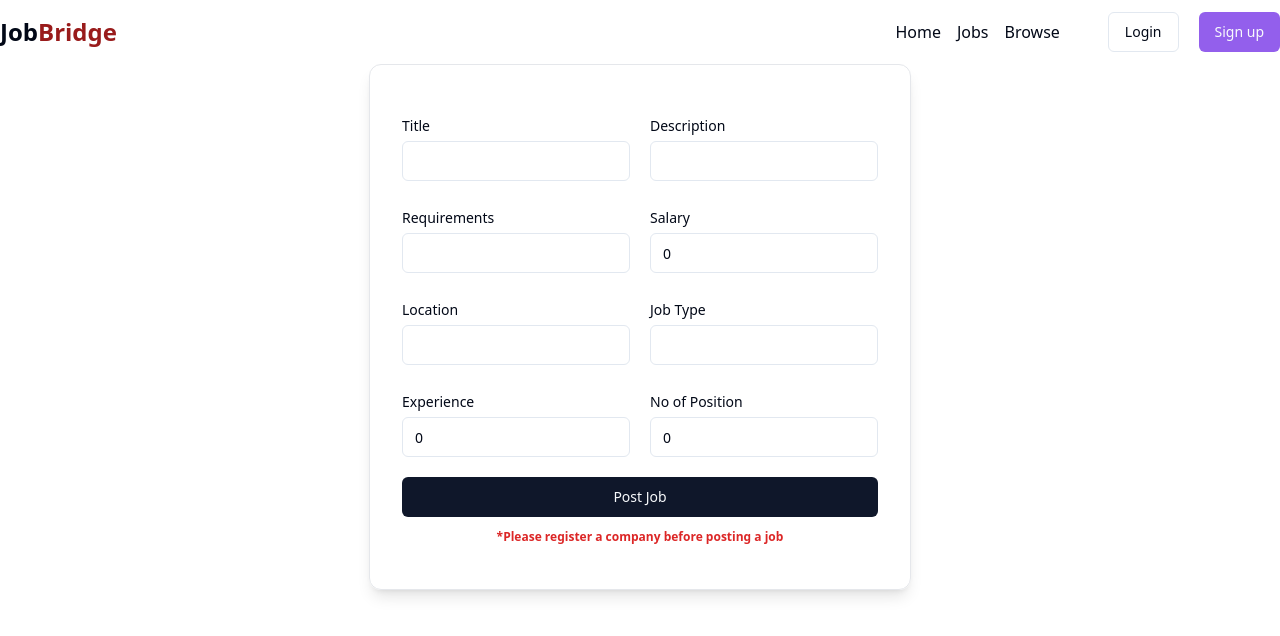
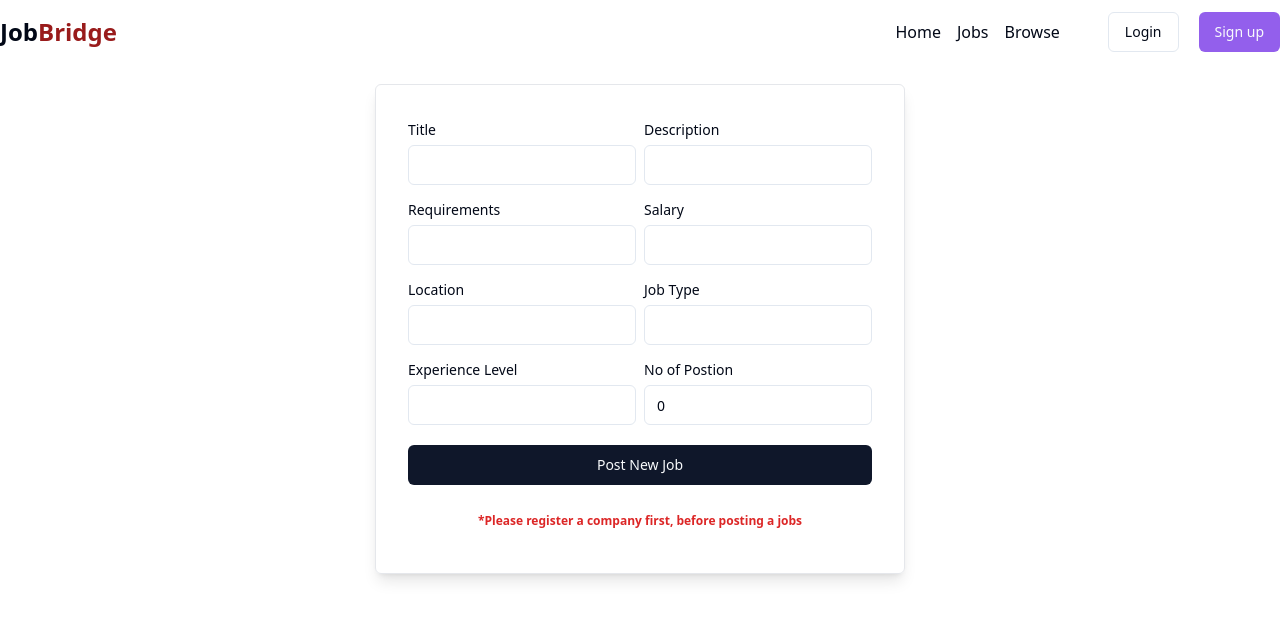
Before and after one commit to priyan2003/JobBridge, a React (Vite) app in the folder FrontEnd/: page /admin/job/post in a window 1280 px wide. Shown: the top 636 px of the page. Built offline with nearby package versions, Linux system fonts and the light colour scheme.

Commit message:
Make jobs of admin dynamic

```diff
--- a/FrontEnd/src/components/Admin/PostJob.jsx
+++ b/FrontEnd/src/components/Admin/PostJob.jsx
@@ -1,39 +1,75 @@
-import React, { useState } from "react";
-import { Label } from "../ui/label";
-import { Input } from "../ui/input";
-import { Button } from "../ui/button";
-import { useSelector } from "react-redux";
-import { Select, SelectContent, SelectGroup, SelectItem, SelectTrigger, SelectValue } from "../ui/select";
-const companyArray = [];
+import { useState } from 'react'
+import { Label } from '../ui/label'
+import { Input } from '../ui/input'
+import { Button } from '../ui/button'
+import { useSelector } from 'react-redux'
+import { Select, SelectContent, SelectGroup, SelectItem, SelectTrigger, SelectValue } from '../ui/select'
+import axios from 'axios'
+import { JOB_API_END_POINT } from '@/utils/constants'
+import { toast } from 'sonner'
+import { useNavigate } from 'react-router-dom'
+import { Loader2 } from 'lucide-react'
+
+
 const PostJob = () => {
     const [input, setInput] = useState({
         title: "",
         description: "",
         requirements: "",
-    salary: 0,
+        salary: "",
         location: "",
         jobType: "",
-    experience: 0,
+        experience: "",
         position: 0,
-    companyId: "",
+        companyId: ""
     });
+    const [loading, setLoading]= useState(false);
+    const navigate = useNavigate();
+
+    const { companies } = useSelector(store => store.company);
     const changeEventHandler = (e) => {
-    setInput({ ...input, [e.target.name]: [e.target.value] });
+        setInput({ ...input, [e.target.name]: e.target.value });
     };
-  const {companies} = useSelector(store => store.company)
+
+    const selectChangeHandler = (value) => {
+        const selectedCompany = companies.find((company)=> company.name.toLowerCase() === value);
+        setInput({...input, companyId:selectedCompany._id});
+    };
+
+    const submitHandler = async (e) => {
+        e.preventDefault();
+        try {
+            setLoading(true);
+            const res = await axios.post(`${JOB_API_END_POINT}/post`, input,{
+                headers:{
+                    'Content-Type':'application/json'
+                },
+                withCredentials:true
+            });
+            if(res.data.success){
+                toast.success(res.data.message);
+                navigate("/admin/jobs");
+            }
+        } catch (error) {
+            toast.error(error.response.data.message);
+        } finally{
+            setLoading(false);
+        }
+    }
+
     return (
         <div>
-      <div className="flex items-center justify-center w-screen">
-        <form action="" className="p-8 max-w-4xl border border-gray-200 shadow-lg rounded-xl">
-        <div className="grid grid-cols-2 gap-5 my-4">
+            <div className='flex items-center justify-center w-screen my-5'>
+                <form onSubmit = {submitHandler} className='p-8 max-w-4xl border border-gray-200 shadow-lg rounded-md'>
+                    <div className='grid grid-cols-2 gap-2'>
                         <div>
                             <Label>Title</Label>
                             <Input
                                 type="text"
                                 name="title"
-              className="focus-visible:ring-offset-0 focus-visible:ring-0 my-1"
                                 value={input.title}
                                 onChange={changeEventHandler}
+                                className="focus-visible:ring-offset-0 focus-visible:ring-0 my-1"
                             />
                         </div>
                         <div>
@@ -41,9 +77,9 @@ const PostJob = () => {
                             <Input
                                 type="text"
                                 name="description"
-              className="focus-visible:ring-offset-0 focus-visible:ring-0 my-1"
                                 value={input.description}
                                 onChange={changeEventHandler}
+                                className="focus-visible:ring-offset-0 focus-visible:ring-0 my-1"
                             />
                         </div>
                         <div>
@@ -51,19 +87,19 @@ const PostJob = () => {
                             <Input
                                 type="text"
                                 name="requirements"
-              className="focus-visible:ring-offset-0 focus-visible:ring-0 my-1"
                                 value={input.requirements}
                                 onChange={changeEventHandler}
+                                className="focus-visible:ring-offset-0 focus-visible:ring-0 my-1"
                             />
                         </div>
                         <div>
                             <Label>Salary</Label>
                             <Input
-              type="number"
+                                type="text"
                                 name="salary"
-              className="focus-visible:ring-offset-0 focus-visible:ring-0 my-1"
                                 value={input.salary}
                                 onChange={changeEventHandler}
+                                className="focus-visible:ring-offset-0 focus-visible:ring-0 my-1"
                             />
                         </div>
                         <div>
@@ -71,9 +107,9 @@ const PostJob = () => {
                             <Input
                                 type="text"
                                 name="location"
-              className="focus-visible:ring-offset-0 focus-visible:ring-0 my-1"
                                 value={input.location}
                                 onChange={changeEventHandler}
+                                className="focus-visible:ring-offset-0 focus-visible:ring-0 my-1"
                             />
                         </div>
                         <div>
@@ -81,62 +117,63 @@ const PostJob = () => {
                             <Input
                                 type="text"
                                 name="jobType"
-              className="focus-visible:ring-offset-0 focus-visible:ring-0 my-1"
                                 value={input.jobType}
                                 onChange={changeEventHandler}
+                                className="focus-visible:ring-offset-0 focus-visible:ring-0 my-1"
                             />
                         </div>
                         <div>
-            <Label>Experience</Label>
+                            <Label>Experience Level</Label>
                             <Input
-              type="number"
+                                type="text"
                                 name="experience"
-              className="focus-visible:ring-offset-0 focus-visible:ring-0 my-1"
                                 value={input.experience}
                                 onChange={changeEventHandler}
+                                className="focus-visible:ring-offset-0 focus-visible:ring-0 my-1"
                             />
                         </div>
                         <div>
-            <Label>No of Position</Label>
+                            <Label>No of Postion</Label>
                             <Input
                                 type="number"
                                 name="position"
-              className="focus-visible:ring-offset-0 focus-visible:ring-0 my-1"
                                 value={input.position}
                                 onChange={changeEventHandler}
+                                className="focus-visible:ring-offset-0 focus-visible:ring-0 my-1"
                             />
                         </div>
                         {
                             companies.length > 0 && (
-                <Select className="focus-visible:ring-offset-0 focus-visible:ring-0 my-1">
-                    <SelectTrigger className="focus-visible:ring-offset-0 focus-visible:ring-0 my-1">
-                        <SelectValue placeholder="Select company" />
+                                <Select onValueChange={selectChangeHandler}>
+                                    <SelectTrigger className="w-[180px]">
+                                        <SelectValue placeholder="Select a Company" />
                                     </SelectTrigger>
                                     <SelectContent>
                                         <SelectGroup>
                                             {
-                                companies.map((company)=>{
+                                                companies.map((company) => {
                                                     return (
-                                        <SelectItem key={company._id} value={company.name}>
-                                            {company.name}
-                                        </SelectItem>
+                                                        <SelectItem value={company?.name?.toLowerCase()} key={company._id}>{company.name}</SelectItem>
                                                     )
                                                 })
                                             }
+
                                         </SelectGroup>
                                     </SelectContent>
                                 </Select>
                             )
                         }
                     </div>
-        <Button className="w-full">Post Job</Button>
                     {
-            companyArray.length==0 && <p className="text-xs text-red-600 font-bold text-center my-3">*Please register a company before posting a job</p>
+                        loading ? <Button className="w-full my-4"> <Loader2 className='mr-2 h-4 w-4 animate-spin' /> Please wait </Button> : <Button type="submit" className="w-full my-4">Post New Job</Button>
+                    }
+                    {
+                        companies.length === 0 && <p className='text-xs text-red-600 font-bold text-center my-3'>*Please register a company first, before posting a jobs</p>
                     }
                 </form>
             </div>
         </div>
-  );
-};
+    )
+}
 
-export default PostJob;
+export default PostJob
```
Also changed, not shown: 2 other files (tests, documents, lock files or other folders). Lines whose indentation alone changed are shown as unchanged.
